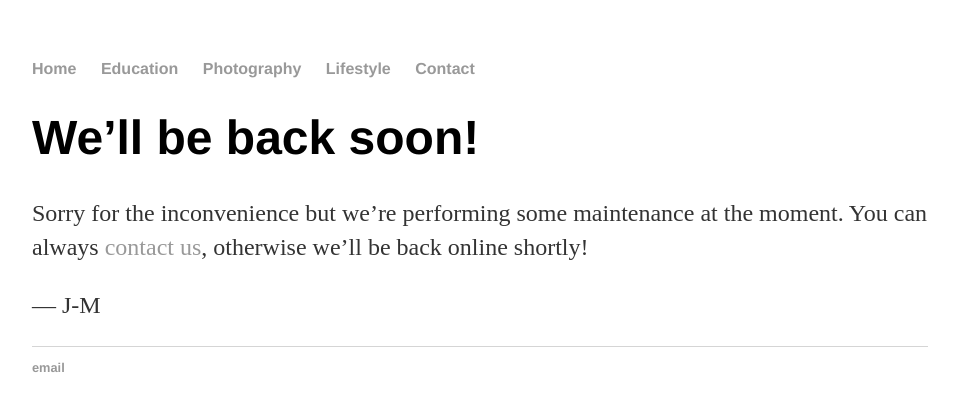
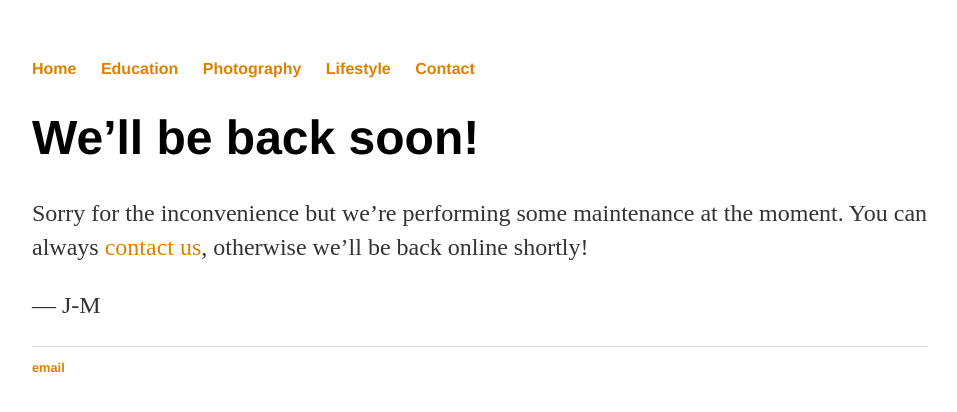
Before and after one commit to itsonlyjaz/itsonlyjaz.github.io, a Jekyll site: the page built from about/index.html, in a window 1280 px wide. Shown: the top 412 px of the page, without its empty margins (160-1117 px from the left). Built offline with Jekyll 4.4.1, drawn with Linux system fonts in a browser that asks for light colours.

Commit message:
Update main.css

```diff
--- a/css/main.css
+++ b/css/main.css
@@ -14,7 +14,7 @@ nav ul li, footer ul li {
 }
 a {
     text-decoration: none;
-    color: #999;
+    color: #dc8100;
 }
 a:hover {
     color: #333;
```
